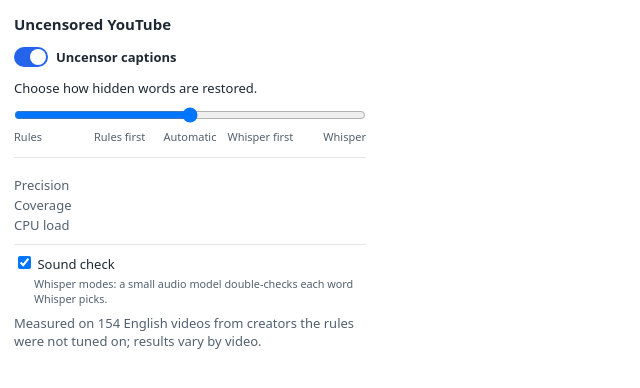
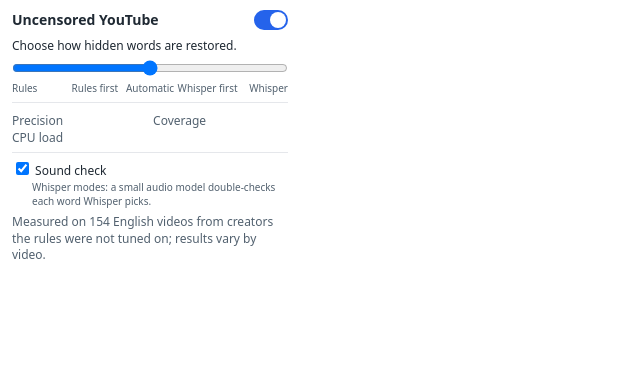
Before and after one commit to La5u/Uncensored-Youtube, a website: page src/popup.html in a window 1280 px wide. Shown: the whole page, without its empty margins (0-640 px from the left). Drawn offline with Linux system fonts and the light colour scheme.

Commit message:
feat(popup): switch in the title row; smaller popup

```diff
--- a/src/popup.css
+++ b/src/popup.css
@@ -3,26 +3,26 @@
 }
 
 body {
-  width: 380px;
+  width: 300px;
   margin: 0;
   color: #1f2933;
   background: #ffffff;
-  font: 13px/1.4 system-ui, -apple-system, BlinkMacSystemFont, "Segoe UI", sans-serif;
+  font: 12px/1.35 system-ui, -apple-system, BlinkMacSystemFont, "Segoe UI", sans-serif;
 }
 
 main {
-  padding: 14px;
+  padding: 10px 12px;
 }
 
 h1 {
-  margin: 0 0 12px;
-  font-size: 15px;
+  margin: 0;
+  font-size: 14px;
   font-weight: 700;
 }
 
 .description,
 .note {
-  margin: 0 0 10px;
+  margin: 0 0 6px;
 }
 
 .note,
@@ -30,16 +30,14 @@ small {
   color: #52616f;
 }
 
-.switch {
+header {
   display: flex;
   align-items: center;
-  gap: 8px;
-  margin-bottom: 12px;
-  font-weight: 600;
-  cursor: pointer;
+  justify-content: space-between;
+  margin-bottom: 8px;
 }
 
-.switch input {
+.switch {
   appearance: none;
   position: relative;
   width: 34px;
@@ -51,7 +49,7 @@ small {
   transition: background 0.15s;
 }
 
-.switch input::before {
+.switch::before {
   content: "";
   position: absolute;
   top: 2px;
@@ -63,15 +61,15 @@ small {
   transition: left 0.15s;
 }
 
-.switch input:checked {
+.switch:checked {
   background: #2563eb;
 }
 
-.switch input:checked::before {
+.switch:checked::before {
   left: 16px;
 }
 
-.switch input:focus-visible {
+.switch:focus-visible {
   outline: 2px solid #2563eb;
   outline-offset: 2px;
 }
@@ -100,16 +98,17 @@ small {
 .stops {
   display: flex;
   justify-content: space-between;
-  margin: 2px 0 12px;
+  margin: 2px 0 6px;
   padding: 0;
   list-style: none;
-  font-size: 11px;
+  font-size: 10px;
   color: #52616f;
 }
 
 .stops li {
   width: 20%;
   text-align: center;
+  white-space: nowrap;
 }
 
 .stops li:first-child {
@@ -121,10 +120,10 @@ small {
 }
 
 #modeDetails {
-  padding: 10px 0;
+  padding: 6px 0;
   border-top: 1px solid #e5e7eb;
   border-bottom: 1px solid #e5e7eb;
-  margin-bottom: 8px;
+  margin-bottom: 6px;
 }
 
 strong,
@@ -133,7 +132,7 @@ small {
 }
 
 strong {
-  font-size: 13px;
+  font-size: 12px;
 }
 
 small {
@@ -142,9 +141,9 @@ small {
 
 dl {
   display: grid;
-  grid-template-columns: auto 1fr;
-  gap: 2px 12px;
-  margin: 8px 0 0;
+  grid-template-columns: auto 1fr auto 1fr;
+  gap: 1px 8px;
+  margin: 4px 0 0;
 }
 
 dt {
@@ -157,7 +156,7 @@ dd {
 
 .option {
   display: block;
-  margin-bottom: 8px;
+  margin-bottom: 6px;
 }
 
 .option small {
@@ -165,7 +164,7 @@ dd {
 }
 
 footer {
-  margin-top: 8px;
+  margin-top: 4px;
 }
 
 .version {
--- a/src/popup.html
+++ b/src/popup.html
@@ -8,8 +8,10 @@
   </head>
   <body>
     <main>
-      <h1>Uncensored YouTube</h1>
-      <label class="switch"><input id="enabled" type="checkbox" role="switch" checked> Uncensor captions</label>
+      <header>
+        <h1>Uncensored YouTube</h1>
+        <input id="enabled" class="switch" type="checkbox" role="switch" aria-label="Uncensor captions" title="Uncensor captions" checked>
+      </header>
       <fieldset id="modeControls">
         <p class="description">Choose how hidden words are restored.</p>
         <input id="mode" type="range" min="0" max="4" step="1" aria-label="Mode" aria-describedby="modeDetails">
```
